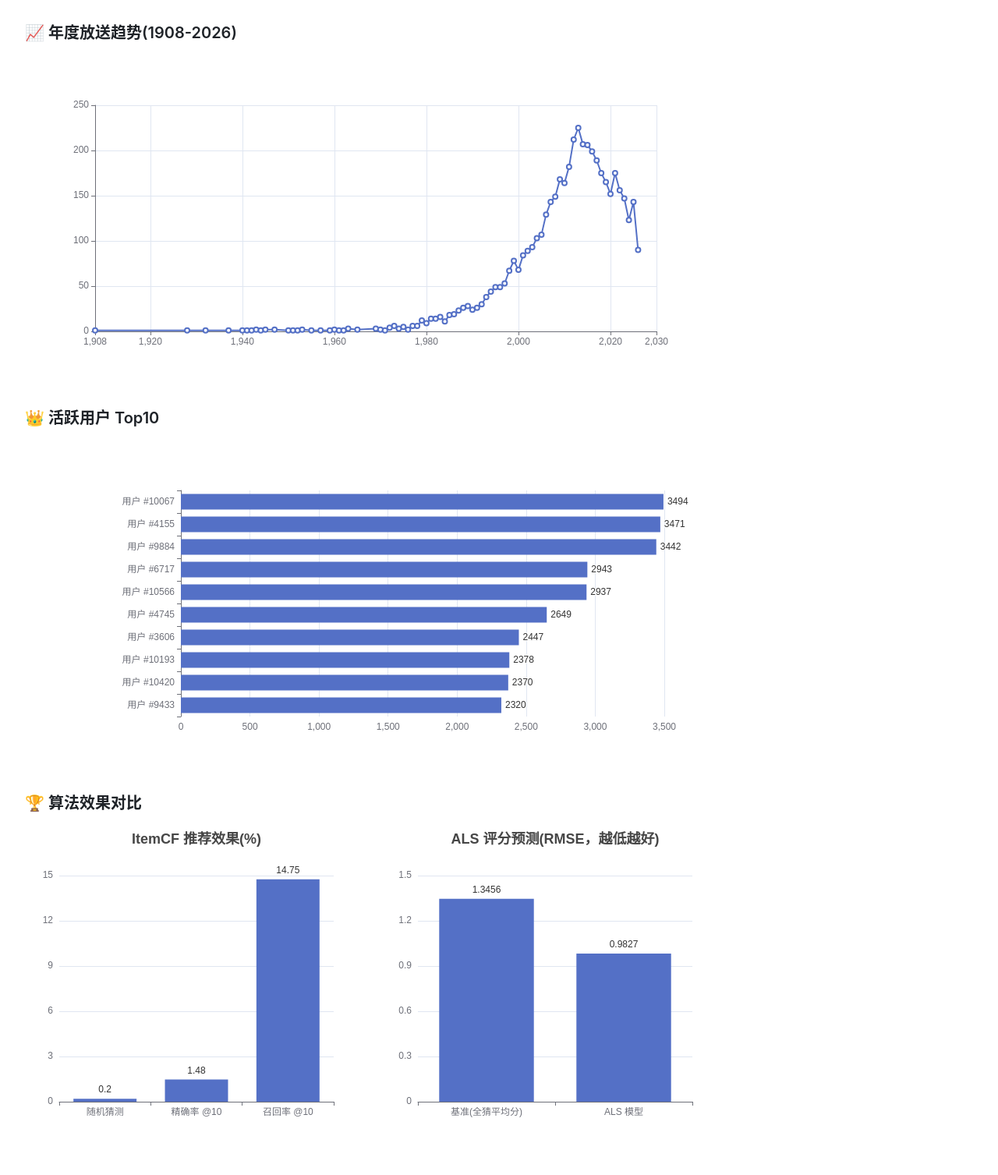
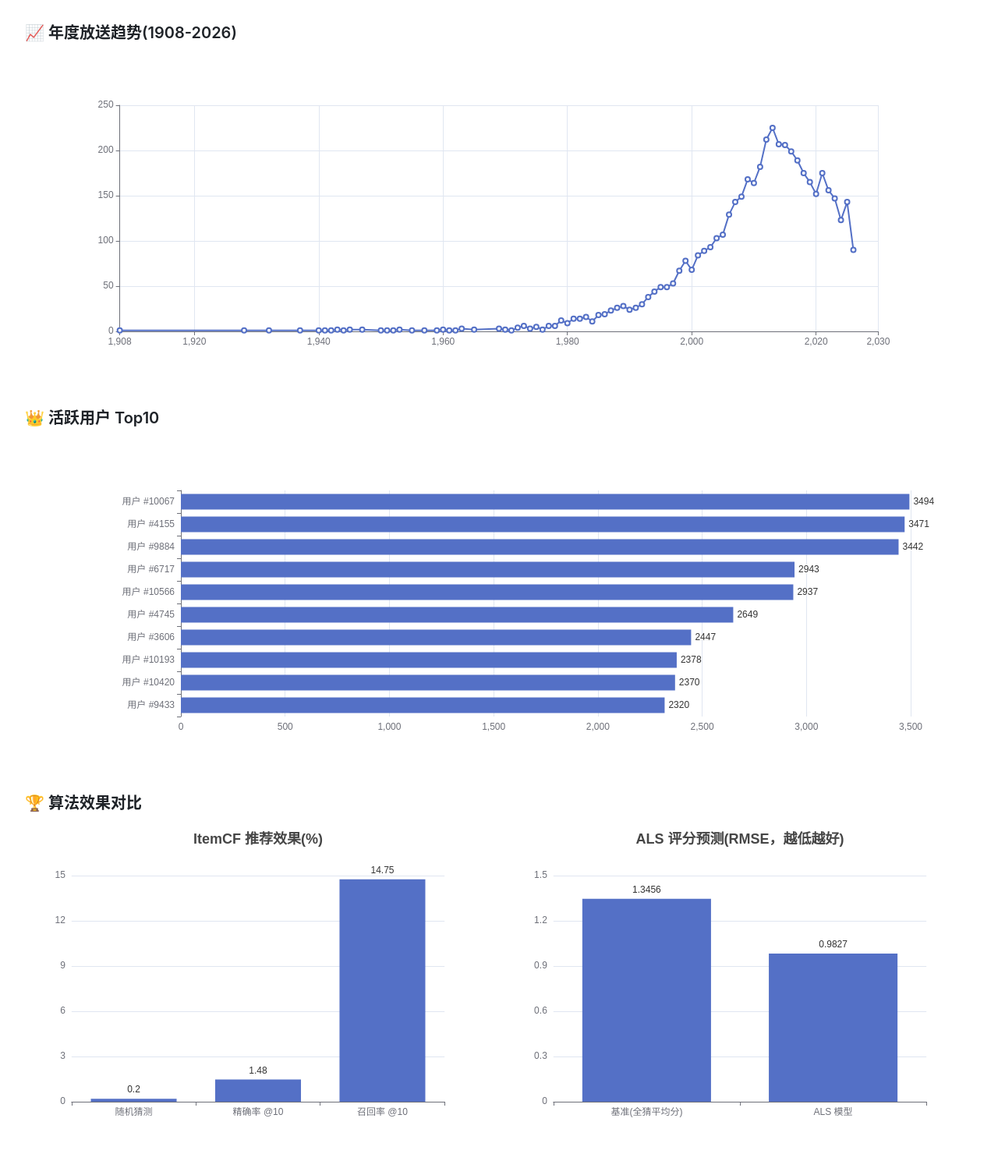
Before and after one commit to Clearhai3/GraduationProject, a Django app: page /dashboard/ in a window 1280 px wide. Shown: the part 2806-4313 px from the top of the page at 78% size. Before the commit the page ends 4239 px from the top, so only its background shows below. Run offline with Django 5.2, Linux system fonts and the light colour scheme.

Commit message:
style: 大屏图表自适应 —— chart-box 容器 + 算法对比两等分 + resize 窗口联动

```diff
--- a/WebCode/anime/templates/anime/dashboard.html
+++ b/WebCode/anime/templates/anime/dashboard.html
@@ -6,30 +6,30 @@
 {% block content %}
     <h1>📊 评分分布</h1>
     <!-- ECharts 的"画布": 必须有宽高, 不然图会缩成 0 高看不见 -->
-    <div id="scoreChart" style="width: 900px; height: 420px;"></div>
+    <div id="scoreChart" class="chart-box"></div>
 
     <h1>👥 用户活跃度分层</h1>
-    <div id="activityChart" style="width: 900px; height: 420px;"></div>
+    <div id="activityChart" class="chart-box"></div>
 
     <h1>🎬 动漫类型分布</h1>
-    <div id="typeChart" style="width: 900px; height: 420px;"></div>
+    <div id="typeChart" class="chart-box"></div>
 
     <h1>⭐ 评分 Top10</h1>
-    <div id="topChart" style="width: 900px; height: 420px;"></div>
+    <div id="topChart" class="chart-box"></div>
 
     <h1>🔥 热门动漫 Top20</h1>
-    <div id="hotChart" style="width: 900px; height: 700px;"></div>
+    <div id="hotChart" class="chart-box chart-box-tall"></div>
 
     <h1>📈 年度放送趋势(1908-2026)</h1>
-    <div id="trendChart" style="width: 900px; height: 420px;"></div>
+    <div id="trendChart" class="chart-box"></div>
 
     <h1>👑 活跃用户 Top10</h1>
-    <div id="activeUserChart" style="width: 900px; height: 420px;"></div>
+    <div id="activeUserChart" class="chart-box"></div>
 
     <h1>🏆 算法效果对比</h1>
-    <div style="display: flex; gap: 20px;">
-        <div id="itemcfChart" style="width: 440px; height: 420px;"></div>
-        <div id="alsChart" style="width: 440px; height: 420px;"></div>
+    <div class="chart-pair">
+        <div id="itemcfChart"></div>
+        <div id="alsChart"></div>
     </div>
 
     <script src="{% static 'echarts.min.js' %}"></script>
@@ -178,5 +178,16 @@
                 label: { show: true, position: 'top' }
             }]
         });
+
+        // 窗口变化时，让所有图跟着重新量尺寸
+        const allCharts = [chart, chart2, chart3, chart4, chart5, chart6, chart7, chart8a, chart8b]
+
+        let resizeTimer = null;
+        window.addEventListener("resize", function() {
+            clearTimeout(resizeTimer);                  // 取消上一次还没跑的
+            resizeTimer = setTimeout(function () {      // 等用户停手 200ms 再干活
+                allCharts.forEach(c => c.resize());
+            }, 200);
+        });
     </script>
 {% endblock %}
--- a/WebCode/static/css/style.css
+++ b/WebCode/static/css/style.css
@@ -129,3 +129,23 @@ th {
     color: var(--primary);      /* 蓝色: 强调数字 */
     font-weight: 600;
 }
+
+/* 7. 图表容器 */
+.chart-box {
+    width: 100%;
+    height: 420px;
+    margin-bottom: 24px;
+}
+.chart-box-tall {
+    height: 700px;      /* 热门 Top20 专属: 条目多， */
+}
+
+.chart-pair {
+    display: grid;
+    grid-template-columns: 1fr 1fr;     /* 两等分 */
+    gap: 20px;
+    margin-bottom: 24px;
+}
+.chart-pair > div {
+    height: 420px;
+}
```
